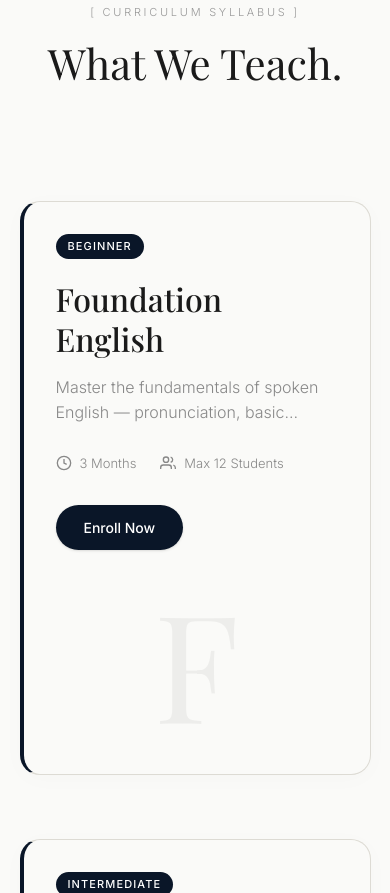
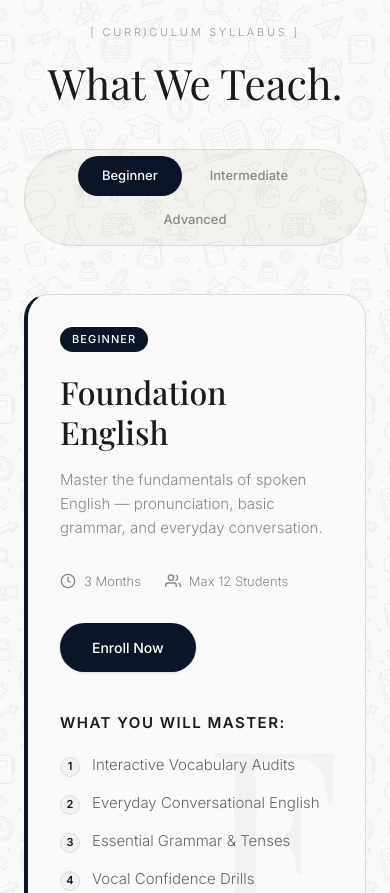
Before and after one commit to Vatsal1805/ocean_blue, a React (Vite) app: page / in a window 390 px wide. Shown: the part 1107-2000 px from the top of the page. Built offline with nearby package versions, Linux system fonts and the light colour scheme; a web font is replaced by a local one.

Commit message:
feat: implement Contact, Courses, Hero, and WhyChooseUs components with custom background assets.

```diff
--- a/src/components/Courses.jsx
+++ b/src/components/Courses.jsx
@@ -1,35 +1,57 @@
-import { useEffect, useRef, useState } from 'react';
-import { motion, useScroll } from 'framer-motion';
+import { useState } from 'react';
+import { motion, AnimatePresence } from 'framer-motion';
 
 export default function Courses() {
-  const [activeCard, setActiveCard] = useState(null);
-  const containerRef = useRef(null);
-  const cardRefs = useRef([]);
+  const [activeCategory, setActiveCategory] = useState("Beginner");
+  const [activeCourseIndex, setActiveCourseIndex] = useState(0);
 
-  const courses = [
+  const courseCategories = {
+    "Beginner": [
       {
         badge: "BEGINNER",
         course: "Foundation English",
         description: "Master the fundamentals of spoken English — pronunciation, basic grammar, and everyday conversation.",
         duration: "3 Months",
         batch: "Max 12 Students",
-      letter: "F"
-    },
+        letter: "F",
+        highlights: [
+          "Interactive Vocabulary Audits",
+          "Everyday Conversational English",
+          "Essential Grammar & Tenses",
+          "Vocal Confidence Drills"
+        ]
+      }
+    ],
+    "Intermediate": [
       {
         badge: "INTERMEDIATE",
         course: "Business Communication",
         description: "Learn professional English for meetings, emails, presentations, and workplace conversations.",
         duration: "3 Months",
         batch: "Max 12 Students",
-      letter: "B"
-    },
+        letter: "B",
+        highlights: [
+          "Email Etiquette & Drafting",
+          "Corporate Vocabulary & Slang",
+          "Executive Presentation Delivery",
+          "Negotiation & Pitching"
+        ]
+      }
+    ],
+    "Advanced": [
       {
         badge: "ADVANCED",
         course: "Interview Preparation",
         description: "Sharpen your English for job interviews, HR rounds, and high-pressure professional settings.",
         duration: "6 Weeks",
         batch: "Max 8 Students",
-      letter: "I"
+        letter: "I",
+        highlights: [
+          "LinkedIn & Resume Reviews",
+          "Mock Technical & HR Panels",
+          "Handling High-Pressure Questions",
+          "Cadence & Pitch Refinement"
+        ]
       },
       {
         badge: "ADVANCED",
@@ -37,57 +59,48 @@ export default function Courses() {
         description: "Command any room. Build stage confidence, delivery, and articulation for any audience.",
         duration: "8 Weeks",
         batch: "Max 8 Students",
-      letter: "P"
+        letter: "P",
+        highlights: [
+          "Stage Presence & Body Language",
+          "Impromptu Rhetoric & Debating",
+          "Tone & Vocal Variety Audits",
+          "Storytelling & Engagement"
+        ]
       }
-  ];
-
-  useEffect(() => {
-    const activeStates = new Map();
-
-    const callback = (entries) => {
-      entries.forEach((entry) => {
-        const index = parseInt(entry.target.dataset.index, 10);
-        if (entry.isIntersecting) {
-          activeStates.set(index, true);
-        } else {
-          activeStates.delete(index);
-        }
-      });
-
-      if (activeStates.size > 0) {
-        const activeIndices = Array.from(activeStates.keys());
-        const maxIndex = Math.max(...activeIndices);
-        setActiveCard(maxIndex);
-      } else {
-        setActiveCard(null);
-      }
+    ]
   };
 
-    const observer = new IntersectionObserver(callback, {
-      root: null,
-      threshold: 0.6,
-    });
+  const categories = Object.keys(courseCategories);
+  const categoryCourses = courseCategories[activeCategory];
+  const activeCourse = categoryCourses[activeCourseIndex];
+  const hasMultipleCourses = categoryCourses.length > 1;
 
-    cardRefs.current.forEach((ref) => {
-      if (ref) {
-        observer.observe(ref);
-      }
-    });
+  const handleCategoryChange = (category) => {
+    setActiveCategory(category);
+    setActiveCourseIndex(0);
+  };
 
-    return () => {
-      observer.disconnect();
+  const handleNextCourse = () => {
+    setActiveCourseIndex((prev) => (prev + 1) % categoryCourses.length);
   };
-  }, []);
 
-  const { scrollYProgress } = useScroll({
-    target: containerRef,
-    offset: ["start start", "end end"]
-  });
+  const handlePrevCourse = () => {
+    setActiveCourseIndex((prev) => (prev - 1 + categoryCourses.length) % categoryCourses.length);
+  };
 
   return (
-    <section id="courses" className="w-full bg-[#fafaf8] py-20 border-b border-[#dddbd4] relative">
+    <section id="courses" className="w-full bg-[#fafaf8] py-[100px] border-b border-[#dddbd4] relative overflow-hidden">
+      {/* High-visibility education doodle background sketch layer with multiply blend mode */}
+      <div
+        className="absolute inset-0 pointer-events-none z-0 opacity-[0.15] mix-blend-multiply"
+        style={{
+          backgroundImage: "url('/doodle_bg.png')",
+          backgroundRepeat: "repeat",
+          backgroundSize: "360px auto",
+        }}
+      />
       {/* Section Header */}
-      <div className="flex flex-col items-center text-center mb-20 px-6 select-none">
+      <div className="flex flex-col items-center text-center mb-10 px-6 select-none">
         <span className="font-sans font-light text-[11px] text-[#999999] tracking-[0.25em] uppercase mb-4 block">
           [ CURRICULUM SYLLABUS ]
         </span>
@@ -96,58 +109,74 @@ export default function Courses() {
         </h2>
       </div>
 
-      {/* Outer container (runway) */}
-      <div
-        ref={containerRef}
-        className="relative w-full h-auto md:h-[480vh]"
+      {/* Tabs Navigation (Categories: Beginner, Intermediate, Advanced) */}
+      <div className="flex flex-wrap items-center justify-center gap-2 md:gap-3 max-w-4xl mx-auto mb-12 px-6">
+        <div className="flex bg-[#f3f2ee] p-1.5 rounded-full border border-[#dddbd4] flex-wrap justify-center gap-1 md:gap-2">
+          {categories.map((cat, idx) => {
+            const isActive = activeCategory === cat;
+            return (
+              <button
+                key={idx}
+                onClick={() => handleCategoryChange(cat)}
+                className={`relative px-6 py-2.5 rounded-full font-sans text-[13px] md:text-[14px] font-medium transition-colors duration-300 outline-none select-none cursor-pointer ${
+                  isActive ? 'text-[#fafaf8]' : 'text-[#888888] hover:text-[#1a1a1a]'
+                }`}
               >
-        {courses.map((course, idx) => {
-          const cardNum = idx + 1;
+                {isActive && (
+                  <motion.div
+                    layoutId="activeCategoryIndicator"
+                    className="absolute inset-0 bg-[#0a1628] rounded-full z-0"
+                    transition={{ type: "spring", stiffness: 380, damping: 30 }}
+                  />
+                )}
+                <span className="relative z-10">{cat}</span>
+              </button>
+            );
+          })}
+        </div>
+      </div>
 
-          // Incremental z-indexes for sticky stack overlay behavior
-          const zIndexClass =
-            idx === 0 ? "z-[1] md:z-[1]" :
-            idx === 1 ? "z-[2] md:z-[2]" :
-            idx === 2 ? "z-[3] md:z-[3]" :
-            "z-[4] md:z-[4]";
+      {/* Active Course Display */}
+      <div className="max-w-5xl mx-auto px-6 w-full flex flex-col justify-center min-h-[460px]">
+        <AnimatePresence mode="wait">
+          <motion.div
+            key={`${activeCategory}-${activeCourseIndex}`}
+            initial={{ opacity: 0, y: 15 }}
+            animate={{ opacity: 1, y: 0 }}
+            exit={{ opacity: 0, y: -15 }}
+            transition={{ duration: 0.4, ease: [0.16, 1, 0.3, 1] }}
+            className="w-full md:h-[420px] bg-[#fafaf8] border border-[#dddbd4] border-l-[4px] border-l-[#0a1628] rounded-[24px] p-8 md:p-[48px_52px] shadow-[0_8px_32px_rgba(0,0,0,0.02)] flex flex-col md:flex-row items-stretch gap-10 md:gap-12 relative overflow-hidden"
+          >
+            {/* Background Watermark Letter */}
+            <div className="absolute right-6 bottom-[-20px] font-serif text-[240px] text-[#1a1a1a] opacity-[0.03] select-none font-normal leading-none pointer-events-none z-0">
+              {activeCourse.letter}
+            </div>
 
-          // Separating stack layers using no extra margin on desktop for tight, continuous stacking
-          const spacingClass = "mb-8 md:mb-0";
-
-          return (
-            <div
-              key={idx}
-              ref={el => cardRefs.current[idx] = el}
-              data-index={cardNum}
-              className={`relative md:sticky md:top-0 h-auto md:h-screen w-full flex items-start justify-center md:pt-[12vh] pt-8 ${zIndexClass} ${spacingClass}`}
-            >
-              {/* Card Inner Content */}
-              <div className="max-w-[860px] w-[90%] bg-[#fafaf8] border border-[#dddbd4] border-l-[4px] border-l-[#0a1628] rounded-[20px] p-8 md:p-[48px_52px] shadow-[0_4px_24px_rgba(0,0,0,0.02)] flex flex-col md:flex-row items-center md:items-stretch gap-8 md:gap-0">
-                {/* Left Column (60%) */}
-                <div className="w-full md:w-[60%] flex flex-col items-start justify-center text-left">
+            {/* Left Column (55% on desktop) - General Info */}
+            <div className="w-full md:w-[55%] flex flex-col items-start justify-center text-left relative z-10">
               {/* Badge */}
               <span className="inline-flex px-3 py-1 bg-[#0a1628] text-white font-sans text-[11px] font-medium tracking-[0.1em] uppercase rounded-full">
-                    {course.badge}
+                {activeCourse.badge}
               </span>
 
               {/* Course Title */}
               <h3 className="mt-5 font-serif text-[32px] md:text-[42px] text-[#1a1a1a] font-medium leading-tight mb-4">
-                    {course.course}
+                {activeCourse.course}
               </h3>
 
               {/* Description */}
-                  <p className="font-sans font-light text-[16px] text-[#888888] leading-[1.6] line-clamp-2 mb-7">
-                    {course.description}
+              <p className="font-sans font-light text-[15px] md:text-[16px] text-[#888888] leading-[1.6] mb-8">
+                {activeCourse.description}
               </p>
 
               {/* Metadata Row */}
-                  <div className="flex items-center gap-6 font-sans font-light text-[13px] text-[#888888] mb-8">
+              <div className="flex flex-wrap items-center gap-6 font-sans font-light text-[13px] text-[#888888] mb-8">
                 <div className="flex items-center gap-2">
                   <svg className="w-4 h-4 text-[#888888]" fill="none" stroke="currentColor" strokeWidth="2" viewBox="0 0 24 24">
                     <circle cx="12" cy="12" r="10" />
                     <polyline points="12 6 12 12 16 14" />
                   </svg>
-                      <span>{course.duration}</span>
+                  <span>{activeCourse.duration}</span>
                 </div>
                 <div className="flex items-center gap-2">
                   <svg className="w-4 h-4 text-[#888888]" fill="none" stroke="currentColor" strokeWidth="2" viewBox="0 0 24 24">
@@ -156,55 +185,72 @@ export default function Courses() {
                     <path d="M23 21v-2a4 4 0 0 0-3-3.87" />
                     <path d="M16 3.13a4 4 0 0 1 0 7.75" />
                   </svg>
-                      <span>{course.batch}</span>
+                  <span>{activeCourse.batch}</span>
                 </div>
               </div>
 
               {/* Enroll Button */}
               <a
                 href="#contact"
-                    className="inline-flex items-center justify-center px-[28px] py-[12px] bg-[#0a1628] text-white font-sans text-[14px] font-medium rounded-full hover:bg-opacity-90 transition-all duration-300 shadow-sm"
+                className="inline-flex items-center justify-center px-[32px] py-[14px] bg-[#0a1628] text-white font-sans text-[14px] font-medium rounded-full hover:bg-opacity-90 transition-all duration-300 shadow-sm"
               >
                 Enroll Now
               </a>
             </div>
 
-                {/* Right Column (40%) */}
-                <div className="w-full md:w-[40%] flex items-center justify-center relative min-h-[160px] md:min-h-full">
-                  <div className="font-serif text-[150px] md:text-[200px] text-[#1a1a1a] opacity-5 select-none font-normal leading-none">
-                    {course.letter}
+            {/* Vertical Divider (Desktop Only) */}
+            <div className="hidden md:block w-[1px] bg-[#dddbd4] self-stretch my-2 relative z-10" />
+
+            {/* Right Column (45% on desktop) - Detailed Syllabus Highlights */}
+            <div className="w-full md:w-[45%] flex flex-col items-start justify-center text-left relative z-10">
+              <h4 className="font-sans font-semibold text-[15px] uppercase tracking-[0.1em] text-[#1a1a1a] mb-5">
+                What You Will Master:
+              </h4>
+
+              <ul className="flex flex-col gap-4 w-full">
+                {activeCourse.highlights.map((h, i) => (
+                  <li key={i} className="flex items-start gap-3">
+                    <span className="w-5 h-5 rounded-full bg-[#f3f2ee] border border-[#dddbd4] flex items-center justify-center text-[#0a1628] font-sans text-[11px] font-semibold mt-0.5 flex-shrink-0 select-none">
+                      {i + 1}
+                    </span>
+                    <span className="font-sans font-light text-[15px] text-[#666666] leading-snug">
+                      {h}
+                    </span>
+                  </li>
+                ))}
+              </ul>
+            </div>
+          </motion.div>
+        </AnimatePresence>
+
+        {/* Navigation Arrows & Pagination indicator (Visible only if Category has multiple courses) */}
+        {hasMultipleCourses && (
+          <div className="flex items-center justify-end gap-4 mt-6 select-none">
+            <span className="font-sans font-light text-[13px] text-[#888888]">
+              {activeCourseIndex + 1} of {categoryCourses.length}
+            </span>
+            <div className="flex gap-2">
+              <button
+                onClick={handlePrevCourse}
+                className="w-10 h-10 rounded-full border border-[#dddbd4] bg-[#fafaf8] text-[#0a1628] flex items-center justify-center hover:bg-[#0a1628] hover:text-white hover:border-[#0a1628] transition-all duration-300 cursor-pointer outline-none shadow-sm"
+                aria-label="Previous Course"
+              >
+                <svg className="w-5 h-5" fill="none" stroke="currentColor" strokeWidth="2" viewBox="0 0 24 24">
+                  <path strokeLinecap="round" strokeLinejoin="round" d="M15 19l-7-7 7-7" />
+                </svg>
+              </button>
+              <button
+                onClick={handleNextCourse}
+                className="w-10 h-10 rounded-full border border-[#dddbd4] bg-[#fafaf8] text-[#0a1628] flex items-center justify-center hover:bg-[#0a1628] hover:text-white hover:border-[#0a1628] transition-all duration-300 cursor-pointer outline-none shadow-sm"
+                aria-label="Next Course"
+              >
+                <svg className="w-5 h-5" fill="none" stroke="currentColor" strokeWidth="2" viewBox="0 0 24 24">
+                  <path strokeLinecap="round" strokeLinejoin="round" d="M9 5l7 7-7 7" />
+                </svg>
+              </button>
             </div>
           </div>
-              </div>
-            </div>
-          );
-        })}
-      </div>
-
-      {/* Fixed Card Counter */}
-      <div
-        className={`fixed bottom-10 right-12 z-[100] hidden md:flex items-baseline gap-1 select-none transition-opacity duration-500 ${
-          activeCard !== null ? 'opacity-100' : 'opacity-0 pointer-events-none'
-        }`}
-      >
-        <span className="font-sans font-medium text-[18px] text-[#0a1628]">
-          {activeCard ? `0${activeCard}` : '01'}
-        </span>
-        <span className="font-sans font-light text-[14px] text-[#888888]">
-          / 04
-        </span>
-      </div>
-
-      {/* Fixed Scroll Progress Line */}
-      <div
-        className={`fixed right-6 top-0 w-[2px] h-screen bg-[#dddbd4] z-[99] hidden md:block transition-opacity duration-500 ${
-          activeCard !== null ? 'opacity-100' : 'opacity-0 pointer-events-none'
-        }`}
-      >
-        <motion.div
-          className="w-[2px] h-full bg-[#0a1628] origin-top"
-          style={{ scaleY: scrollYProgress }}
-        />
+        )}
       </div>
     </section>
   );
--- a/src/components/WhyChooseUs.jsx
+++ b/src/components/WhyChooseUs.jsx
@@ -30,7 +30,7 @@ export default function WhyChooseUs() {
     {
       icon: "ti-clock",
       title: "Flexible Timings",
-      desc: "Morning and evening batches to fit your schedule."
+      desc: "Batches from 7:00 AM to 9:00 PM to fit your routine."
     }
   ];
 
```
Also changed, not shown: src/components/Contact.jsx (+22 -9 lines), src/components/Hero.jsx (+12 -2 lines), public/doodle_bg.png (added). Lines whose indentation alone changed are shown as unchanged.
